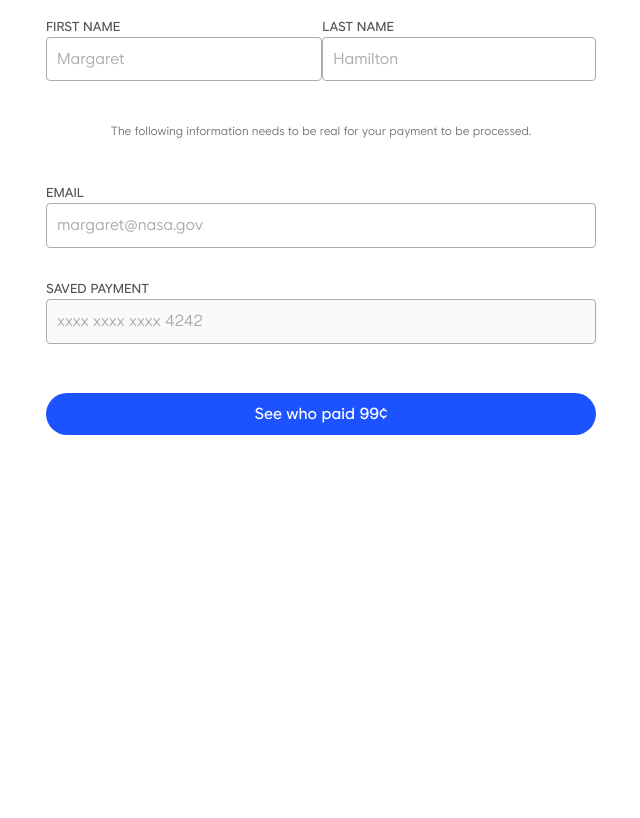
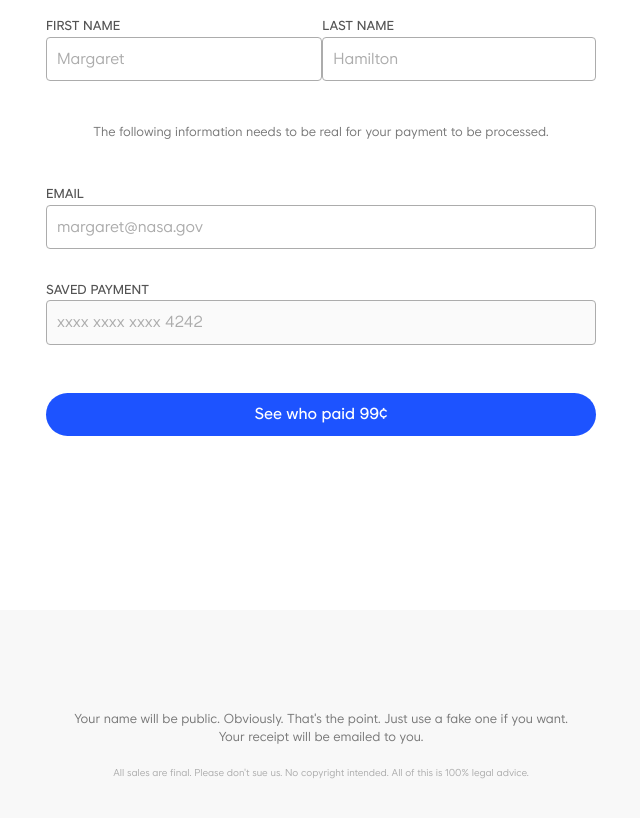
Before and after one commit to becckitt/react-app, a React (Create React App) app: page / in a window 1280 px wide. Shown: the part 520-1338 px from the top of the page, without its empty margins (319-959 px from the left). Before the commit the page ends 970 px from the top, so only its background shows below. Built offline with nearby package versions, Linux system fonts and the light colour scheme.

Commit message:
add footer

```diff
--- a/src/components/App.js
+++ b/src/components/App.js
@@ -1,6 +1,7 @@
 import React from 'react';
 import Header from './Header';
 import Signup from './Signup';
+import Footer from './Footer';
 import '../css/styles.scss';
 
 function App() {
@@ -8,6 +9,7 @@ function App() {
     <div className="App">
       <Header></Header>
       <Signup></Signup>
+      <Footer></Footer>
     </div>
   );
 }
--- /dev/null
+++ b/src/components/Footer.js
@@ -0,0 +1,10 @@
+import React from 'react';
+
+const Footer = () => (
+  <footer>
+    <p className='description'>Your name will be public. Obviously. That's the point. Just use a fake one if you want. Your receipt will be emailed to you.</p>
+    <p className='legal-text'>All sales are final. Please don't sue us. No copyright intended. All of this is 100% legal advice.</p>
+  </footer>
+);
+
+export default Footer;
--- a/src/components/Signup.js
+++ b/src/components/Signup.js
@@ -14,7 +14,7 @@ class Signup extends React.Component {
             <input name='lastName' type='text' placeholder='Hamilton'/>
           </div>
         </div>
-        <p className='form-warning'>The following information needs to be real for your payment to be processed.</p>
+        <p className='description'>The following information needs to be real for your payment to be processed.</p>
         <div className="email-input">
           <label htmlFor="email">Email</label>
           <input name='email' type='text' placeholder='margaret@nasa.gov'/>
--- /dev/null
+++ b/src/css/_footer.scss
@@ -0,0 +1,16 @@
+footer {
+  height: 150px;
+  background: $gray-10;
+  text-align: center;
+  padding: $spacing-xl 0;
+
+  p {
+    max-width: 500px;
+    margin: $spacing-md auto;
+  }
+
+  .legal-text {
+    font-size: 10px;
+    color: $gray-30;
+  }
+}
--- a/src/css/styles.scss
+++ b/src/css/styles.scss
@@ -3,6 +3,7 @@
 @import 'fonts';
 @import 'header';
 @import 'signup';
+@import 'footer';
 html,
 body {
   height: 100%;
@@ -67,6 +68,12 @@ a {
   text-decoration: none;
 }
 
+.description {
+  font-size: 13px;
+  text-align: center;
+  color: $gray-60;
+}
+
 .icon {
   display: inline-block;
   vertical-align: middle;
```
